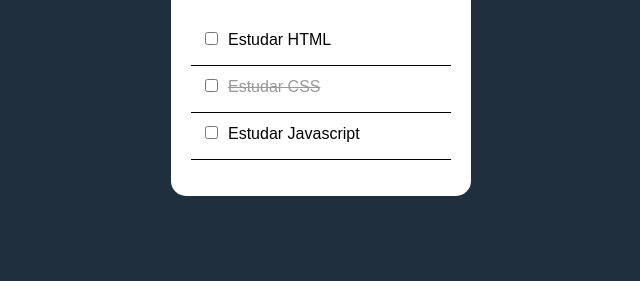
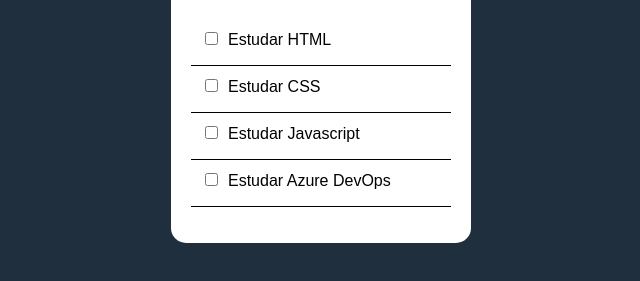
Before and after one commit to CamiNunes/ProjetoListaDeTarefas, a plain HTML site: page index.html in a window 1280 px wide. Shown: the part 89-370 px from the top of the page, without its empty margins (319-959 px from the left). Drawn offline with Linux system fonts and the light colour scheme.

Commit message:
Percorrendo Array com forEach;

```diff
--- a/assets/js/todo.js
+++ b/assets/js/todo.js
@@ -5,8 +5,19 @@ let data = [{
     id: 2,
     title: "Estudar CSS"
 },{
-    id: 2,
+    id: 3,
     title: "Estudar Javascript"
+},{
+    id: 4,
+    title: "Estudar Azure DevOps"
 }];
 
-console.log(data);
+data.forEach(task =>{
+    let li = document.createElement('li');
+
+    li.innerHTML = `
+        <input type="checkbox" id="task-${task.id}"><label for="${task.id}">${task.title}</label>
+    `;
+
+    document.querySelector('.todo').append(li);
+});
--- a/index.html
+++ b/index.html
@@ -9,11 +9,7 @@
 <body>
     <div class="content-center">
         <h1>Lista de Tarefas</h1>
-        <ul class="todo">
-            <li><input type="checkbox">Estudar HTML</li>
-            <li class="complete"><input type="checkbox">Estudar CSS</li>
-            <li><input type="checkbox">Estudar Javascript</li>
-        </ul>
+        <ul class="todo"></ul>
     </div>
 
     <script src="assets/js/todo.js"></script>
```
